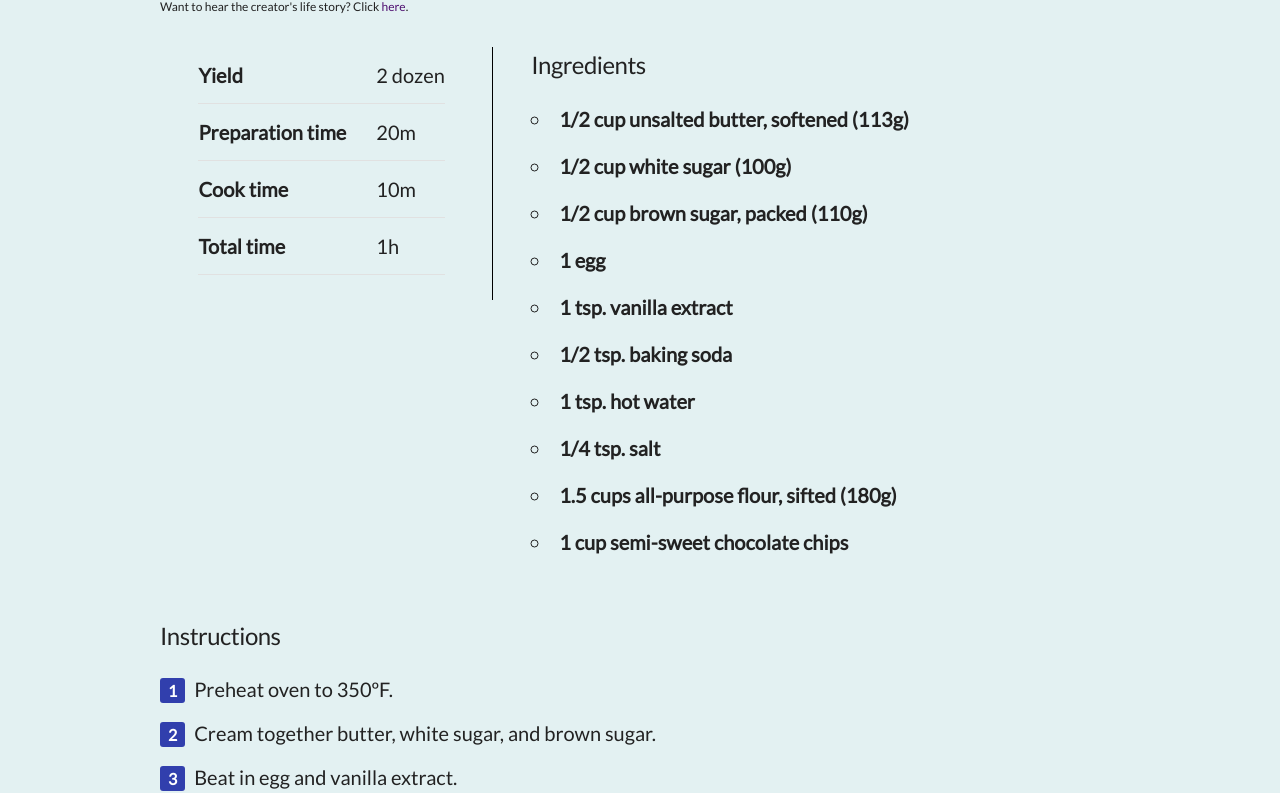
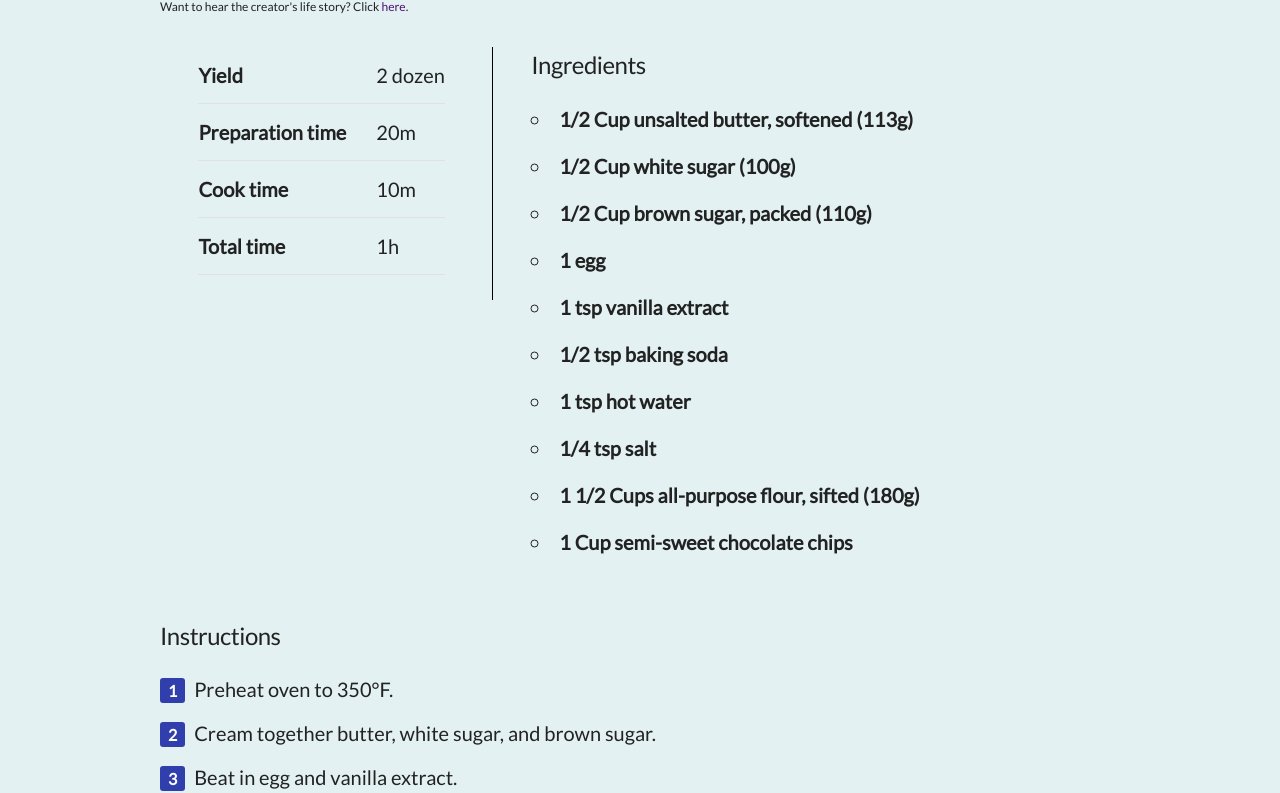
Before and after one commit to AyMeeko/recipes, a Jekyll site: the page built from desserts/_posts/2022-07-02-chocolate-chip-cookies.md, in a window 1280 px wide and 1400 px high, scrolled down 487 px. Shown: the part 304-1097 px from the top of the window. Built offline with Jekyll 4.4.1, drawn with Linux system fonts in a browser that asks for light colours; some web fonts are replaced.

Commit message:
fixed formatting

```diff
--- a/desserts/_posts/2022-07-02-chocolate-chip-cookies.md
+++ b/desserts/_posts/2022-07-02-chocolate-chip-cookies.md
@@ -3,18 +3,18 @@ name: Chocolate Chip Cookies
 image: /assets/images/chocolatechipcookies.png
 date: "2022-07-02"
 ingredients:
-  - 1/2 cup unsalted butter, softened (113g)
-  - 1/2 cup white sugar (100g)
-  - 1/2 cup brown sugar, packed (110g)
+  - 1/2 Cup unsalted butter, softened (113g)
+  - 1/2 Cup white sugar (100g)
+  - 1/2 Cup brown sugar, packed (110g)
   - 1 egg
-  - 1 tsp. vanilla extract
-  - 1/2 tsp. baking soda
-  - 1 tsp. hot water
-  - 1/4 tsp. salt
-  - 1.5 cups all-purpose flour, sifted (180g)
-  - 1 cup semi-sweet chocolate chips
+  - 1 tsp vanilla extract
+  - 1/2 tsp baking soda
+  - 1 tsp hot water
+  - 1/4 tsp salt
+  - 1 1/2 Cups all-purpose flour, sifted (180g)
+  - 1 Cup semi-sweet chocolate chips
 instructions:
-  - Preheat oven to 350ºF.
+  - Preheat oven to 350°F.
   - Cream together butter, white sugar, and brown sugar.
   - Beat in egg and vanilla extract.
   - Dissolve baking soda in hot water and add to batter, along with salt.
```
